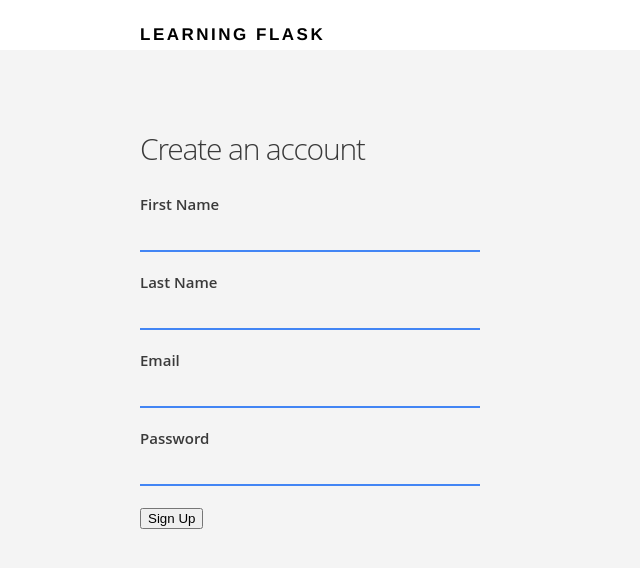
After one commit to danrgarcia/flaskLearning, a Flask app: page /signup in a window 1280 px wide. The commit adds this page. Shown: the top 568 px of the page, without its empty margins (0-640 px from the left). Run offline with Flask 2, Linux system fonts and the light colour scheme.

Commit message:
Updated the signup page to include a check to make sure there is data in each required field.

```diff
--- /dev/null
+++ b/forms.py
@@ -0,0 +1,10 @@
+from flask_wtf import Form
+from wtforms import StringField, PasswordField, SubmitField
+from wtforms.validators import DataRequired
+
+class SignupForm(Form):
+    first_name = StringField('First Name', validators=[DataRequired("Please enter your first name.")])
+    last_name = StringField('Last Name', validators=[DataRequired("Please enter your last name.")])
+    email = StringField('Email', validators=[DataRequired("Please enter an email address.")])
+    password = PasswordField('Password', validators=[DataRequired("Please enter a password.")])
+    submit = SubmitField('Sign Up')
--- a/models.py
+++ b/models.py
@@ -1,4 +1,4 @@
-from flask.ext.sqlalchemy import SQLAlchemy
+from flask_sqlalchemy import SQLAlchemy
 from werkzeug import generate_password_hash, check_password_hash
 
 db = SQLAlchemy()
--- a/routes.py
+++ b/routes.py
@@ -1,5 +1,6 @@
-from flask import Flask, render_template
+from flask import Flask, render_template, request
 from models import db
+from forms import SignupForm
 
 # Start app
 app = Flask(__name__)
@@ -7,6 +8,9 @@ app = Flask(__name__)
 # Connect to SQL database
 app.config["SQLALCHEMY_DATABASE_URI"] = "postgressql://localhost/learningflask"
 db.init_app(app)
+
+# Protects against CSRF
+app.secret_key = "development-key"
 
 
 # Route to index
@@ -21,6 +25,20 @@ def about():
     return render_template("about.html")
 
 
+# Route to signup page
+@app.route("/signup", methods=['GET', 'POST'])
+def signup():
+    form = SignupForm()
+
+    if request.method == 'POST':
+        if form.validate() == False:
+            return render_template('signup.html', form=form)
+        else:
+            return "SUCCESS!"
+    elif request.method == 'GET':
+        return render_template('signup.html', form=form)
+
+
 # Main entrance
 if __name__ == "__main__":
     app.run(debug=True)
--- a/templates/index.html
+++ b/templates/index.html
@@ -6,7 +6,7 @@
 
             <div class="section-content">
                 <h2>Discover places near you.</h2>
-                <a href="#" class="btn-primary">Sign up</a>
+                <a href="{{ url_for('signup') }}" class="btn-primary">Sign up</a>
                 <a href="{{ url_for('about') }}" class="btn-secondary">Learn more</a>
             </div>
 
--- /dev/null
+++ b/templates/signup.html
@@ -0,0 +1,65 @@
+{% extends "layout.html" %}
+
+{% block content %}
+    <main class="container signup-section">
+        <div class="section-content">
+            <h2>Create an account</h2>
+
+            <form method="POST" action="/signup">
+                {{ form.hidden_tag() }}
+
+                <div class="form-group">
+                    {{ form.first_name.label }}
+
+                    {% if form.first_name.errors %}
+                        {% for error in form.first_name.errors %}
+                            <p class="error message">{{ error }}</p>
+                        {% endfor %}
+                    {% endif %}
+
+                    {{ form.first_name }}
+                </div>
+
+                <div class="form-group">
+                    {{ form.last_name.label }}
+
+                    {% if form.last_name.errors %}
+                        {% for error in form.last_name.errors %}
+                            <p class="error message">{{ error }}</p>
+                        {% endfor %}
+                    {% endif %}
+
+                    {{ form.last_name }}
+                </div>
+
+                <div class="form-group">
+                    {{ form.email.label }}
+
+                    {% if form.email.errors %}
+                        {% for error in form.email.errors %}
+                            <p class="error message">{{ error }}</p>
+                        {% endfor %}
+                    {% endif %}
+
+
+                    {{ form.email }}
+                </div>
+
+                <div class="form-group">
+                    {{ form.password.label }}
+
+                    {% if form.password.errors %}
+                        {% for error in form.password.errors %}
+                            <p class="error message">{{ error }}</p>
+                        {% endfor %}
+                    {% endif %}
+
+                    {{ form.password }}
+                </div>
+
+                {{ form.submit(class="btn-submit") }}
+
+            </form>
+        </div>
+    </main>
+{% endblock %}
```
